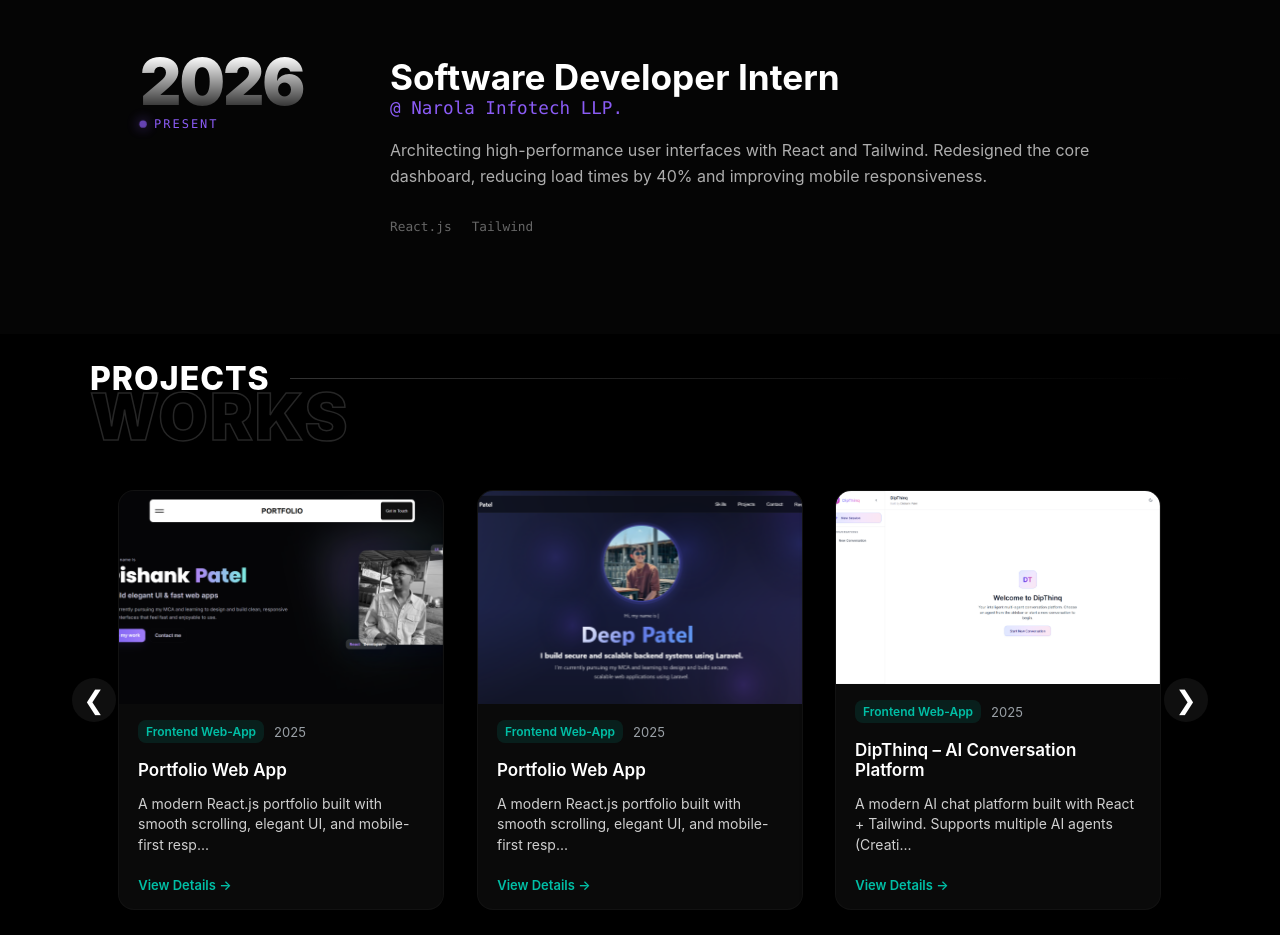
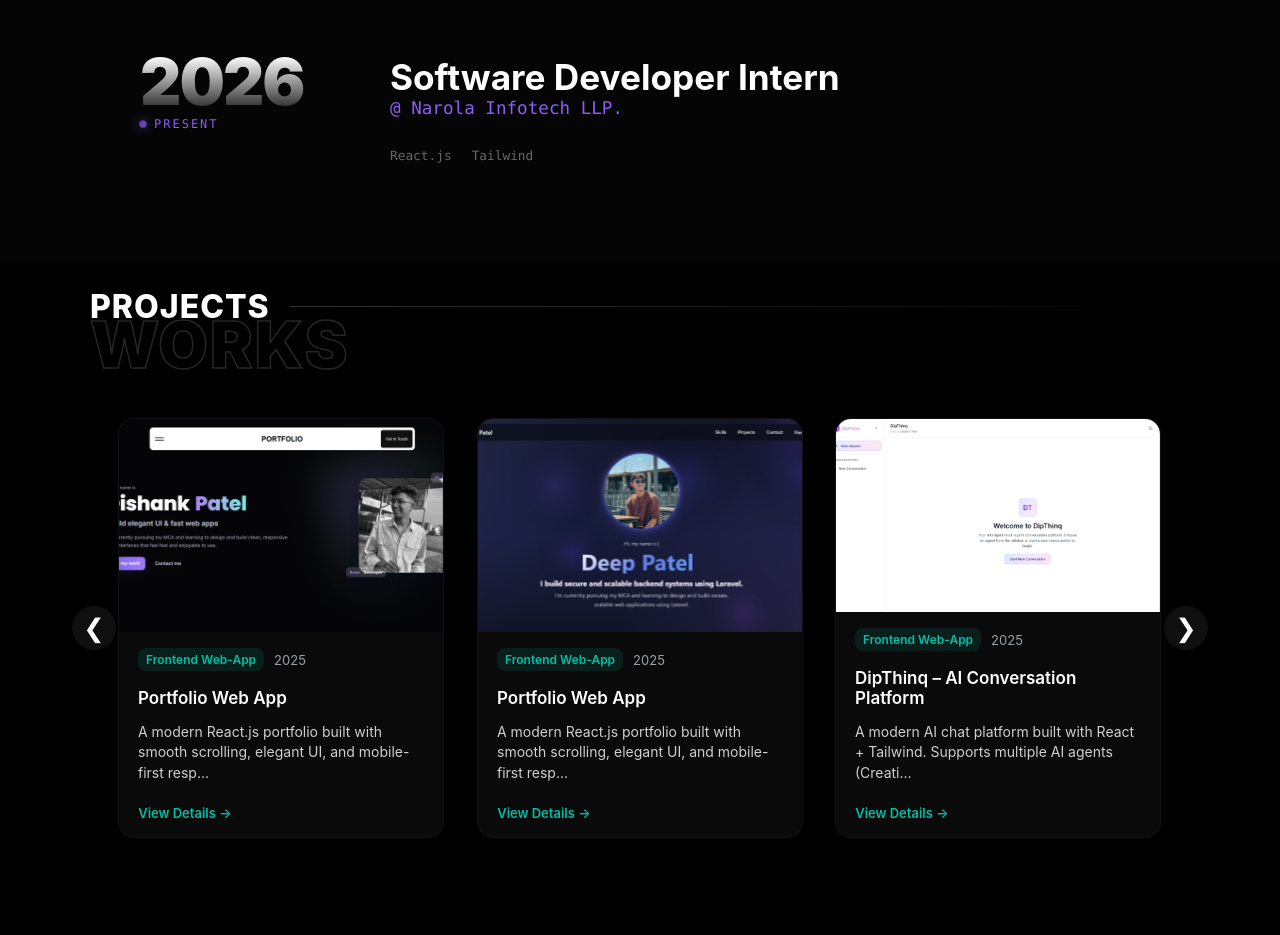
Before and after one commit to 19Dishank/portfolio-app, a React (Create React App) app: page / in a window 1280 px wide. Shown: the part 1880-2815 px from the top of the page. Built offline with nearby package versions, Linux system fonts and the light colour scheme.

Commit message:
Removes description

```diff
--- a/package.json
+++ b/package.json
@@ -24,6 +24,7 @@
     "react-ga4": "^2.1.0",
     "react-icons": "^5.5.0",
     "react-intersection-observer": "^9.16.0",
+    "react-router-dom": "^6.30.3",
     "react-scripts": "^5.0.1",
     "react-spotify-embed": "^2.1.0",
     "web-vitals": "^2.1.4"
--- a/src/ui/experience/Experience.jsx
+++ b/src/ui/experience/Experience.jsx
@@ -7,7 +7,7 @@ const experiences = [
         status: "Present",
         role: "Software Developer Intern",
         company: "Narola Infotech LLP.",
-        description: "Architecting high-performance user interfaces with React and Tailwind. Redesigned the core dashboard, reducing load times by 40% and improving mobile responsiveness.",
+        // description: "Architecting high-performance user interfaces with React and Tailwind. Redesigned the core dashboard, reducing load times by 40% and improving mobile responsiveness.",
         tech: ["React.js", "Tailwind"]
     },
     // {
```
Also changed, not shown: src/App.js (+6 -6 lines), 1 other file (tests, documents, lock files or other folders).
